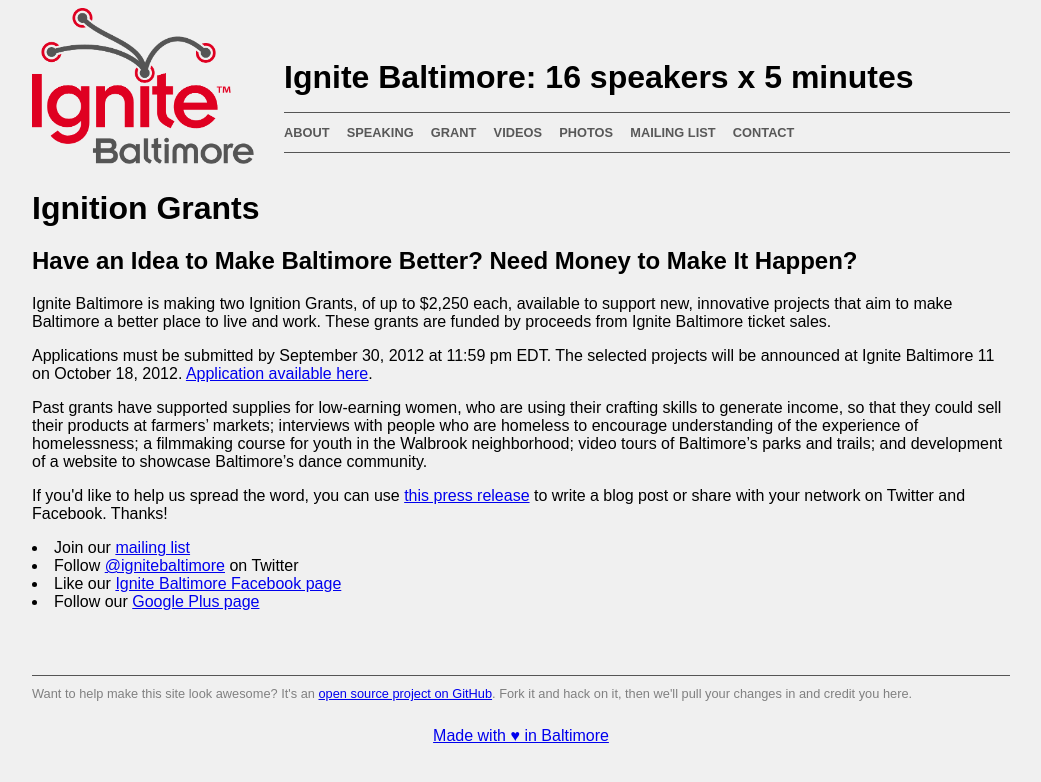
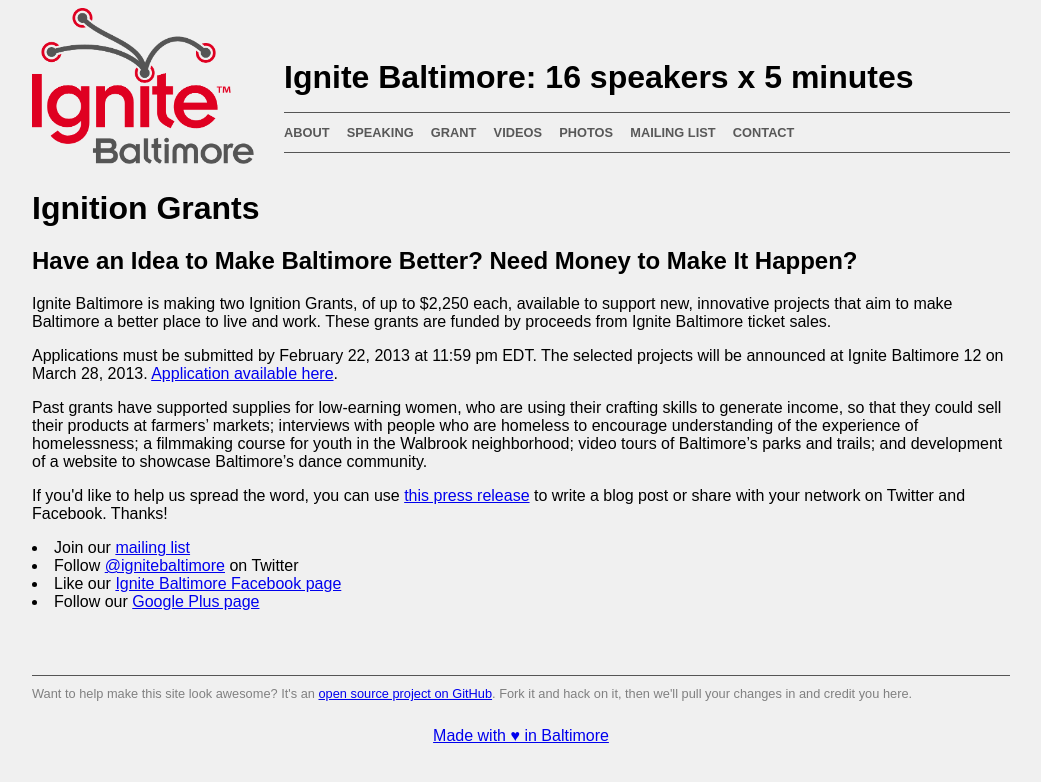
Before and after one commit to ignitebaltimore/ignitebaltimore.github.com, a Jekyll site: the page built from grant.html, in a window 1280 px wide. Shown: the top 782 px of the page, without its empty margins (119-1160 px from the left). Built offline with Jekyll 4.4.1, drawn with Linux system fonts in a browser that asks for light colours.

Commit message:
Update grant.html
Updated for Spring 2013 cycle.

```diff
--- a/grant.html
+++ b/grant.html
@@ -10,10 +10,10 @@
 <div class="row">
   <p>Ignite Baltimore is making two Ignition Grants, of up to $2,250 each, available to support new, innovative projects that aim to make Baltimore a better place to live and work. These grants are funded by proceeds from Ignite Baltimore ticket sales.</p>
 
-  <p>Applications must be submitted by September 30, 2012 at 11:59 pm EDT. The
-  selected projects will be announced at Ignite Baltimore 11 on October 18,
-  2012.
-  <a href="https://docs.google.com/document/d/187kAVlI8AIOerSIN6AYpsGonQOwCZT0jNP8TQTOYKlk/edit">Application available here</a>.</p>
+  <p>Applications must be submitted by February 22, 2013 at 11:59 pm EDT. The
+  selected projects will be announced at Ignite Baltimore 12 on March 28,
+  2013.
+  <a href="https://docs.google.com/document/d/14u1dJ3HESYNcWDnYyPTIx_Htb15LWxsvKWSC2sscmgY/edit">Application available here</a>.</p>
 
   <p>Past grants have supported
 supplies for low-earning women, who are using their crafting skills to generate income, so that they could sell their products at farmers’ markets;
@@ -22,7 +22,7 @@
 video tours of Baltimore’s parks and trails; and
 development of a website to showcase Baltimore’s dance community.</p>
 
-<p>If you'd like to help us spread the word, you can use <a href="https://docs.google.com/document/d/1C9ORgu9KUXwwDuR3zj9o_mVPnsP7sm6txL91nDYsNoc/edit">this press release</a> to write a blog post or share with your network on Twitter and Facebook. Thanks!
+<p>If you'd like to help us spread the word, you can use <a href="https://docs.google.com/document/d/1F14zLeLi8L7SdUWQiKD6UwdNpYYPsCkH56CVRt8ubWU/edit">this press release</a> to write a blog post or share with your network on Twitter and Facebook. Thanks!
 </p>
 
 {% include social_media.html %}
```
